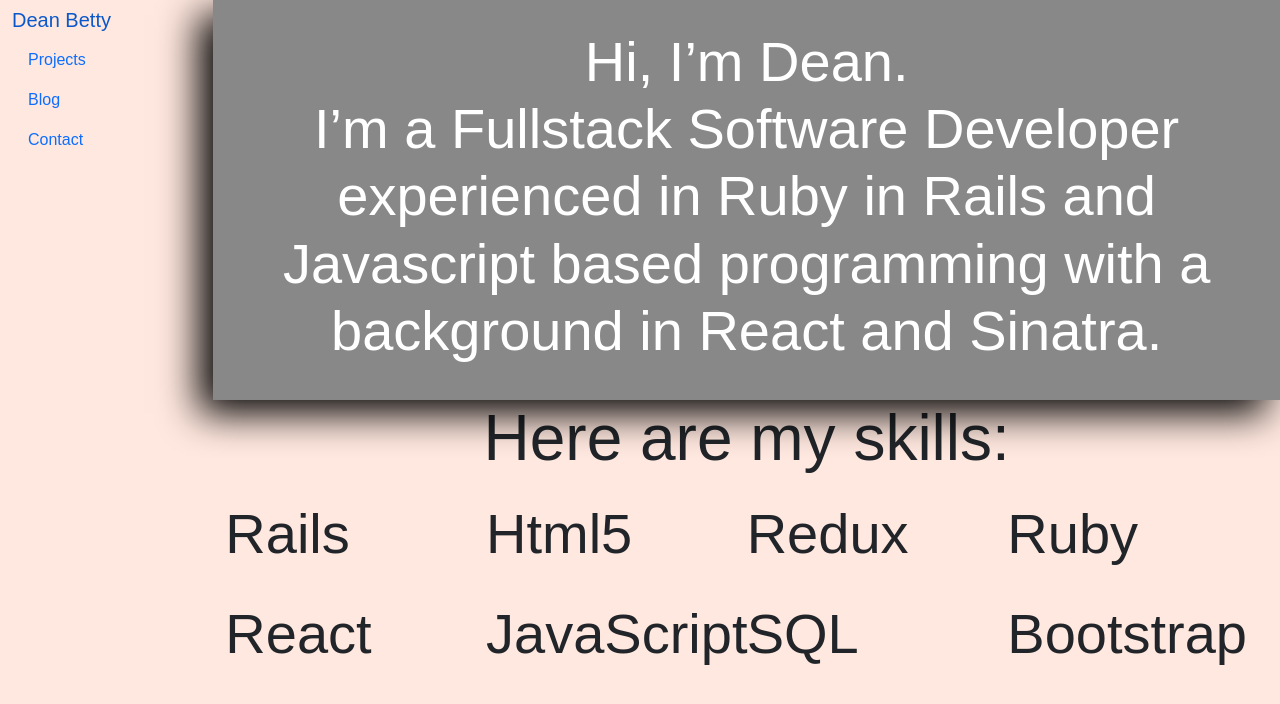
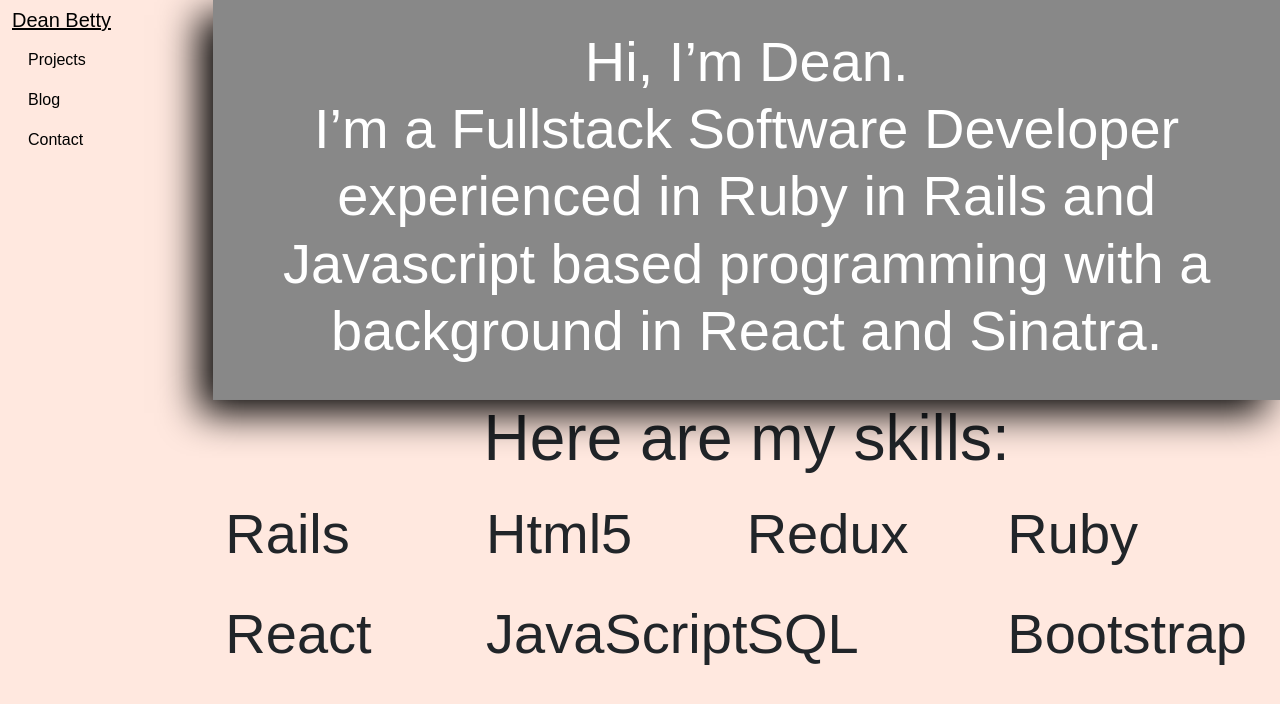
Before and after one commit to deanpointblank/Portfolio_v3, a React (Create React App) app: page / in a window 1280 px wide. In both pictures the pointer is over the link "Dean Betty". Shown: the top 704 px of the page. Built offline with nearby package versions, Linux system fonts and the light colour scheme; a web font is replaced by a local one.

Commit message:
add minor styling to nav-bar

```diff
--- a/src/index.css
+++ b/src/index.css
@@ -36,3 +36,21 @@ body {
   transform: translatey(0px);
 	animation: float 8s ease-in-out infinite;
 }
+
+/* Menu Bar */
+.navbar-brand {
+  color: black;
+}
+
+.navbar-brand:hover {
+  color: black;
+  text-decoration: underline;
+}
+
+.nav-link {
+  color: black;
+}
+.nav-link:hover {
+  color: black;
+  text-decoration: underline;
+}
```
